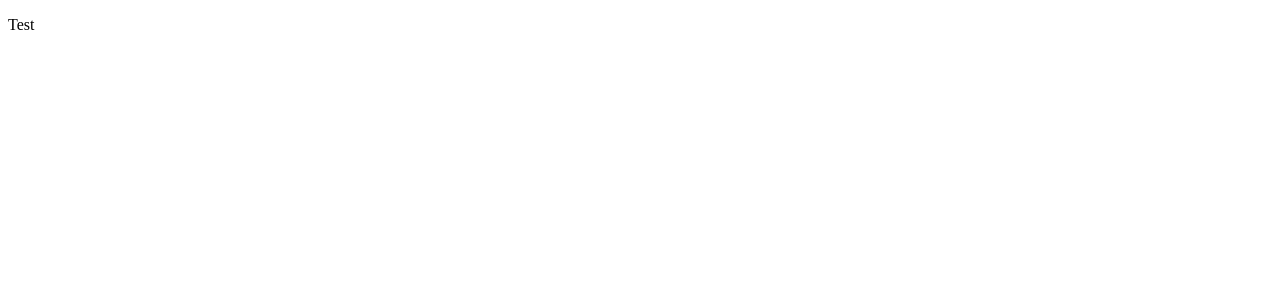
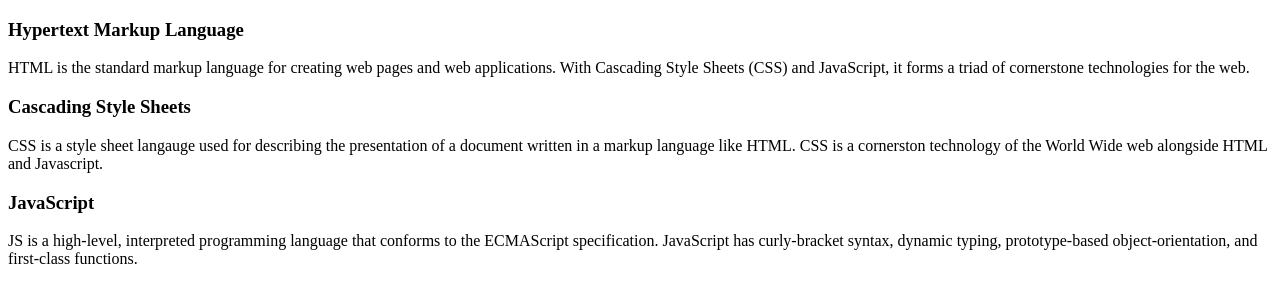
Before and after one commit to jonathanymatsuda/c1021-code-solutions, a React app in the folder react-accordion-component/: page / in a window 1280 px wide. Shown: the top 302 px of the page. Built offline with nearby package versions, Linux system fonts and the light colour scheme; the HTML template or start-up script is replaced by a standard one.

Commit message:
In progress

```diff
--- a/react-accordion-component/src/index.jsx
+++ b/react-accordion-component/src/index.jsx
@@ -1,11 +1,11 @@
 import React from 'react';
 import ReactDOM from 'react-dom';
 
-// const languageInfo = [
-//   { name: 'Hypertext Markup Language', description: 'HTML is the standard markup language for creating web pages and web applications. With Cascading Style Sheets (CSS) and JavaScript, it forms a triad of cornerstone technologies for the web.' },
-//   { name: 'Cascading Style Sheets', description: 'CSS is a style sheet langauge used for describing the presentation of a document written in a markup language like HTML. CSS is a cornerston technology of the World Wide web alongside HTML and Javascript.' },
-//   { name: 'JavaScript', description: 'JS is a high-level, interpreted programming language that conforms to the ECMAScript specification. JavaScript has curly-bracket syntax, dynamic typing, prototype-based object-orientation, and first-class functions.' }
-// ];
+const languageInfo = [
+  { id: 1, name: 'Hypertext Markup Language', description: 'HTML is the standard markup language for creating web pages and web applications. With Cascading Style Sheets (CSS) and JavaScript, it forms a triad of cornerstone technologies for the web.' },
+  { id: 2, name: 'Cascading Style Sheets', description: 'CSS is a style sheet langauge used for describing the presentation of a document written in a markup language like HTML. CSS is a cornerston technology of the World Wide web alongside HTML and Javascript.' },
+  { id: 3, name: 'JavaScript', description: 'JS is a high-level, interpreted programming language that conforms to the ECMAScript specification. JavaScript has curly-bracket syntax, dynamic typing, prototype-based object-orientation, and first-class functions.' }
+];
 
 class Accordion extends React.Component {
   constructor(props) {
@@ -13,22 +13,34 @@ class Accordion extends React.Component {
     this.state = {
       isClicked: false
     };
+    this.toggleText = this.toggleText.bind(this);
+  }
+
+  toggleText() {
+    if (event.target.matches('.language-name')) {
+      for (let i = 0; i < languageInfo.length; i++) {
+        if (Number(event.target.closest('h3').getAttribute('id')) === Number(i.id)) {
+          this.setState({ isClicked: !this.state.isClicked });
+        } else {
+          this.setState({ isClicked: false });
+        }
+      }
+    }
   }
 
   render() {
-    return <p>Test</p>;
-  //   const language = languageInfo.map(selection =>
-  //     <React.Fragment key={languageInfo.name}>
-  //       <h3>{languageInfo.name}</h3>
-  //       <p>{languageInfo.description}</p>
-  //     </React.Fragment>
-  //   );
-  //   return (
-  //     <div className='accordion'>
-  //       {language}
-  //     </div>
-  //   );
-  // }
+    const openClose = this.state.isClicked ? '' : 'hidden';
+    const language = languageInfo.map(selection =>
+      <React.Fragment key={selection.id}>
+        <h3 className='language-name' id={selection.id} onClick={this.toggleText}>{selection.name}</h3>
+        <p className={openClose}>{selection.description}</p>
+      </React.Fragment>
+    );
+    return (
+      <div className='accordion'>
+        {language}
+      </div>
+    );
   }
 }
 
--- a/react-accordion-component/webpack.config.js
+++ b/react-accordion-component/webpack.config.js
@@ -16,8 +16,5 @@ module.exports = {
         }
       }
     ]
-  },
-  performance: {
-    hints: false
   }
 };
```
Also changed, not shown: 2 other files (tests, documents, lock files or other folders).
